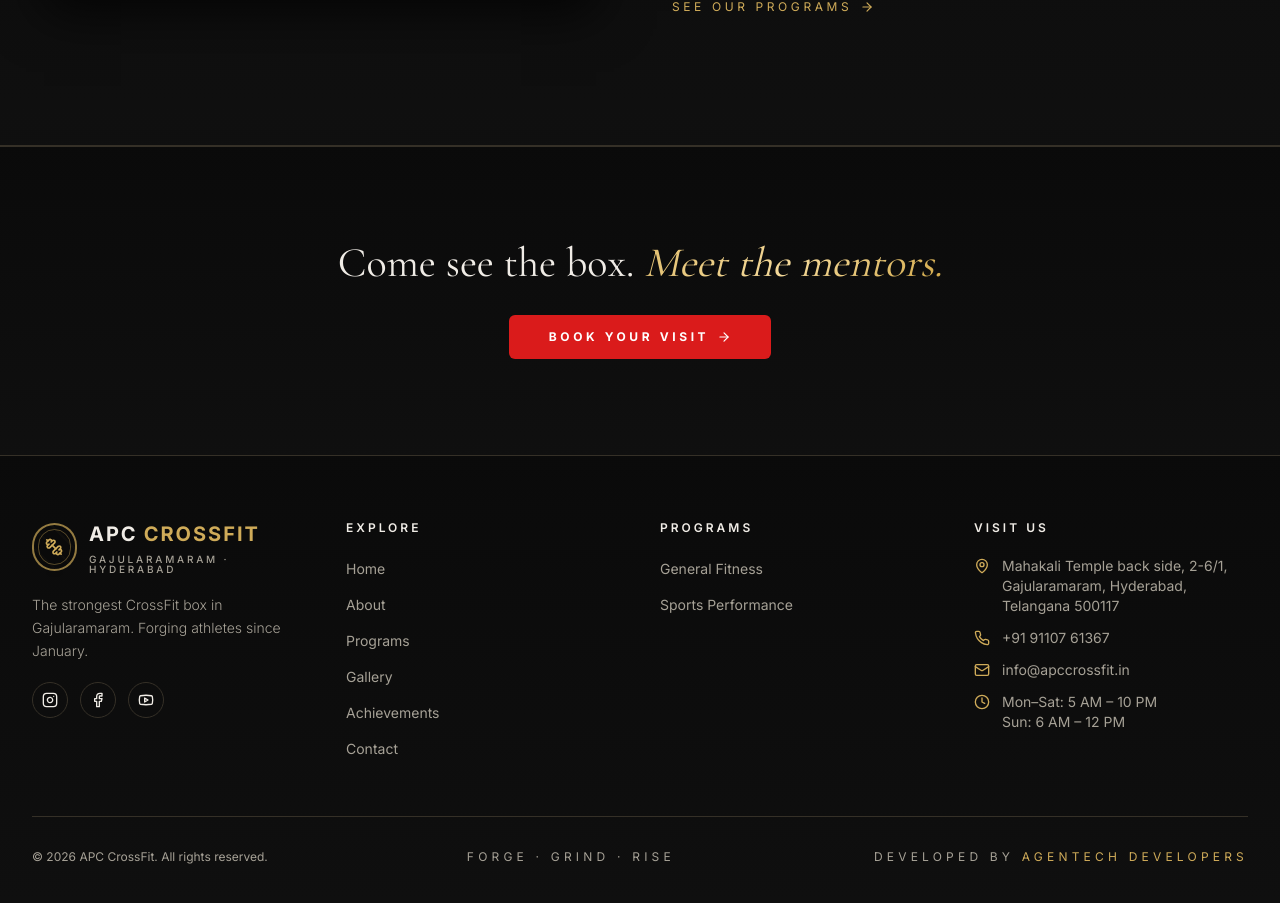
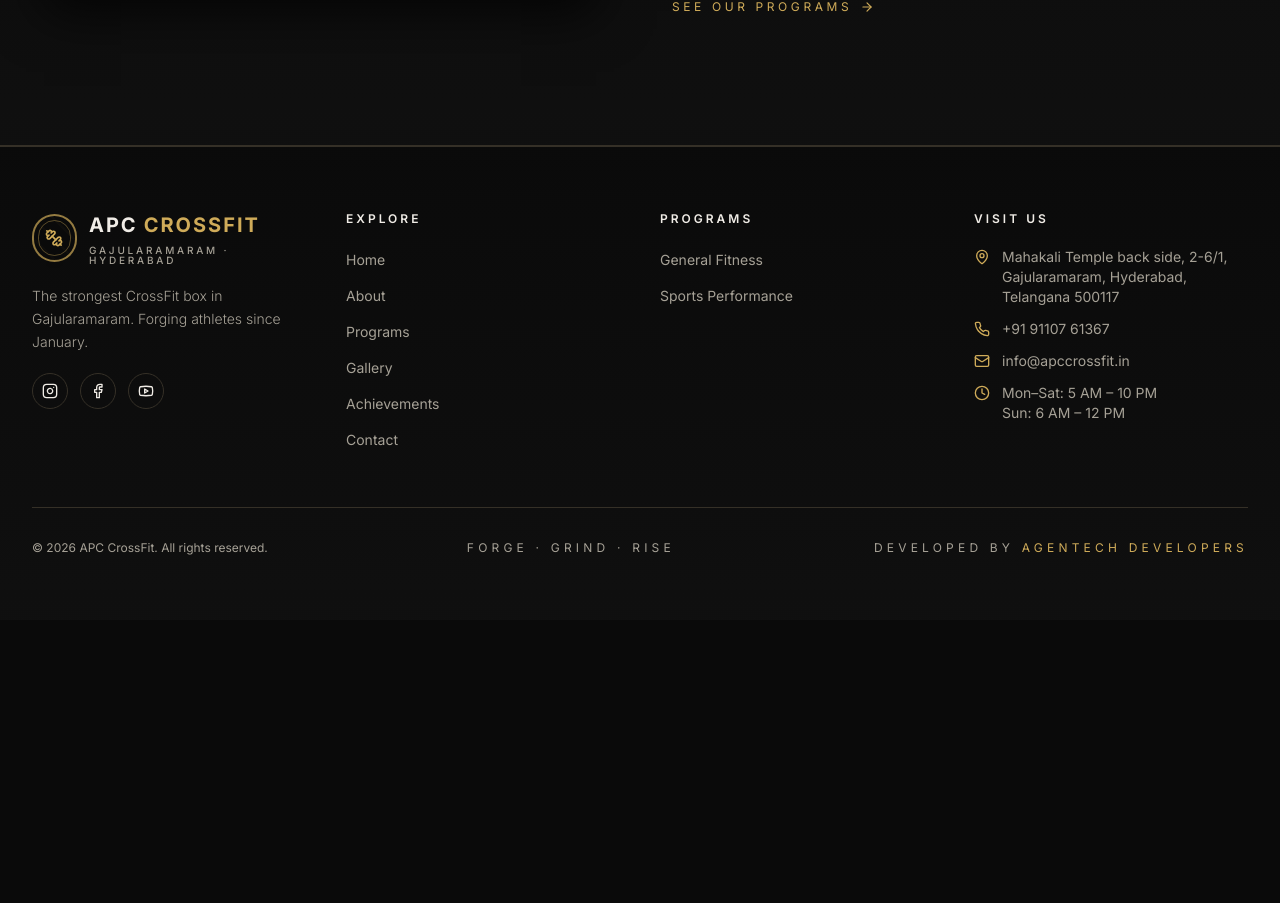
Before and after one commit to mvskoushik04/apc_crossfit_vercel, a Next.js app: page /about in a window 1280 px wide. Shown: the part 3733-4636 px from the top of the page. After the commit the page ends 4353 px from the top, so only its background shows below. Built offline with nearby package versions, Linux system fonts and the light colour scheme.

Commit message:
Remove CTA section from about page
Removed the call-to-action section from the about page.

```diff
--- a/app/about/page.jsx
+++ b/app/about/page.jsx
@@ -174,17 +174,6 @@ export default function AboutPage() {
                 </div>
             </section>
 
-            {/* CTA */}
-            <section className="py-24 bg-gradient-dark border-t border-border">
-                <div className="mx-auto max-w-4xl px-4 text-center">
-                    <h2 className="font-display text-3xl sm:text-4xl lg:text-[42px] leading-[1.1] text-foreground">
-                        Come see the box. <span className="italic text-gold-gradient">Meet the mentors.</span>
-                    </h2>
-                    <Link href="/contact" className="inline-flex items-center justify-center gap-2 mt-8 rounded-md bg-accent hover:bg-accent/90 text-accent-foreground font-sans uppercase tracking-[0.3em] text-xs px-10 h-13 py-3.5 font-bold">
-                        Book Your Visit <ArrowRight size={14} />
-                    </Link>
-                </div>
-            </section>
         </>
     );
 }
```
